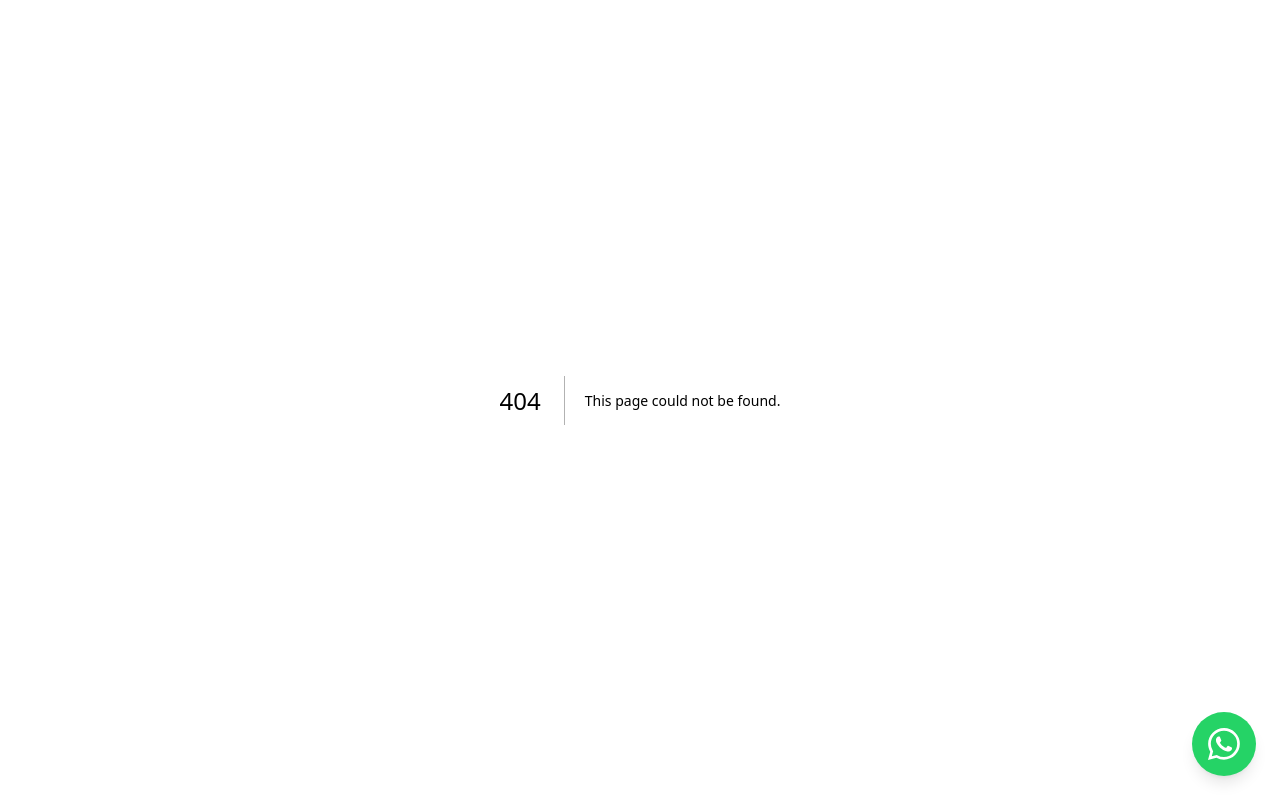
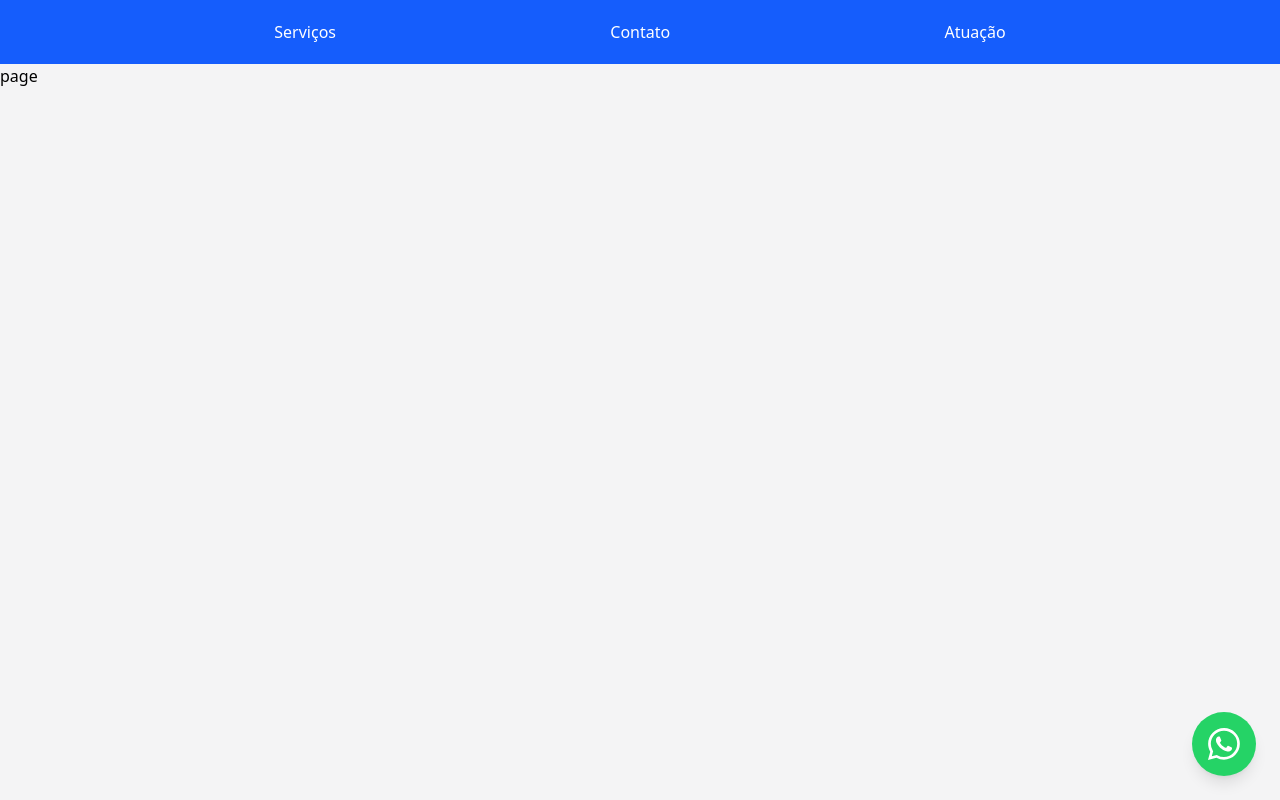
Before and after one commit to Jhonneg/testnextTu, a Next.js app: page /contato in a window 1280 px wide. Before the commit this address had no page. Built offline with nearby package versions, Linux system fonts and the light colour scheme.

Commit message:
finished main markup

```diff
--- /dev/null
+++ b/app/atuacao/page.tsx
@@ -0,0 +1,6 @@
+
+export default function page() {
+  return (
+    <div>page</div>
+  )
+}
--- /dev/null
+++ b/app/contato/page.tsx
@@ -0,0 +1,6 @@
+
+export default function page() {
+  return (
+    <div>page</div>
+  )
+}
--- a/app/layout.tsx
+++ b/app/layout.tsx
@@ -2,6 +2,7 @@ import type { Metadata } from "next";
 import { Inter } from "next/font/google";
 import "./globals.css";
 import WhatsAppButton from "@/components/WhatsAppButton";
+import Header from "@/components/Header";
 
 const inter = Inter({
   variable: "--font-inter-sans",
@@ -21,7 +22,7 @@ export default function RootLayout({
   return (
     <html lang="en">
       <body className={`${inter.variable}} antialiased bg-zinc-100`}>
-        {/* <Header /> */}
+        <Header />
 
         {children}
         <WhatsAppButton />
--- a/app/page.tsx
+++ b/app/page.tsx
@@ -19,11 +19,11 @@ export default function Home() {
            backdrop-grayscale backdrop-blur-xs"
           >
             <div className="m-9">
-              <p className="text-2xl md:text-5xl m-9 font-bold">
+              <p className="text-2xl md:text-5xl  font-bold">
                 Tupi limpeza e Pintura Eireli possui mais de 32 anos de
                 experiência em limpeza e pintura de faixadas.
               </p>
-              <div className="flex items-center justify-end">
+              <div className="flex items-center justify-end mt-40">
                 <h1 className="text-2xl">
                   Operamos por todo ABC paulista e São Paulo.
                 </h1>
@@ -32,7 +32,7 @@ export default function Home() {
           </div>
         </section>
 
-        <div className="flex items-center justify-between h-screen w-full sm:mb-7">
+        <div className="flex items-center justify-between h-fit w-full sm:mb-7">
           <div className="w-full m-6 grid grid-cols-3 grid-rows-2 gap-5">
             <Card
               icon={User2}
@@ -71,6 +71,10 @@ export default function Home() {
           </div>
         </div>
 
+        <div className="flex items-center justify-center w-full h-screen">
+          <p className="font-bold text-3xl">Nossa Operação</p>
+        </div>
+
         <div className="flex items-center justify-center w-full">
           <p className="font-bold text-3xl">Nossos clientes</p>
         </div>
--- /dev/null
+++ b/app/servicos/page.tsx
@@ -0,0 +1,6 @@
+
+export default function page() {
+  return (
+    <div>page</div>
+  )
+}
--- a/components/Header.tsx
+++ b/components/Header.tsx
@@ -2,15 +2,18 @@ import Link from "next/link";
 
 export default function Header() {
   return (
-    <header>
-      <nav className="my-9 bg-blue-600 text-white">
+    <header className="py-5 bg-blue-600 text-white h-">
+      <nav>
         {/* <Image  alt="Logo"/> */}
         <ul className="flex flex-row items-center justify-evenly">
           <Link href="servicos">
-            <li>Serviços</li>
+            <li className="hover:underline">Serviços</li>
           </Link>
           <Link href="contato">
-            <li>Contato</li>
+            <li className="hover:underline">Contato</li>
+          </Link>
+          <Link href="atuacao">
+            <li className="hover:underline">Atuação</li>
           </Link>
         </ul>
       </nav>
```
